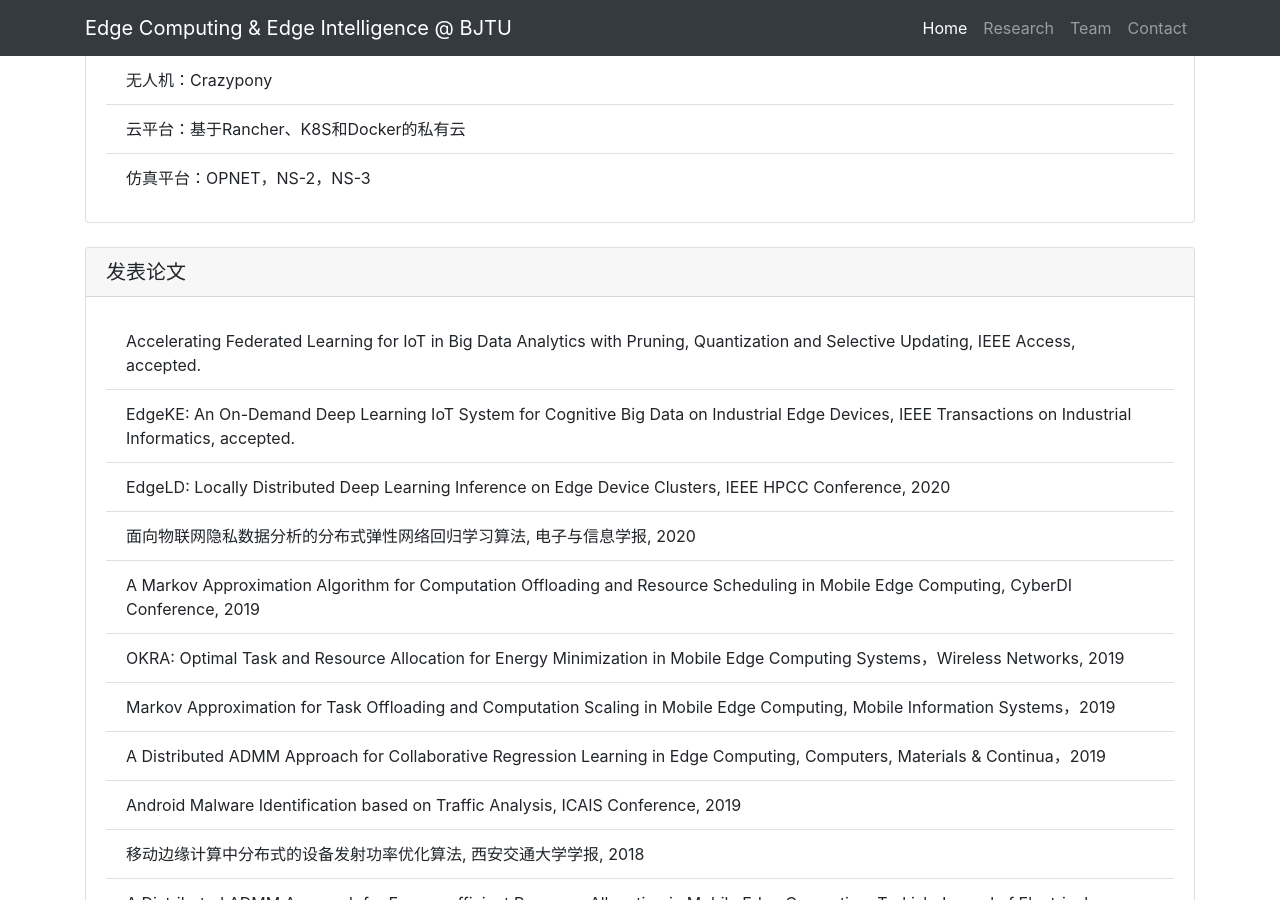
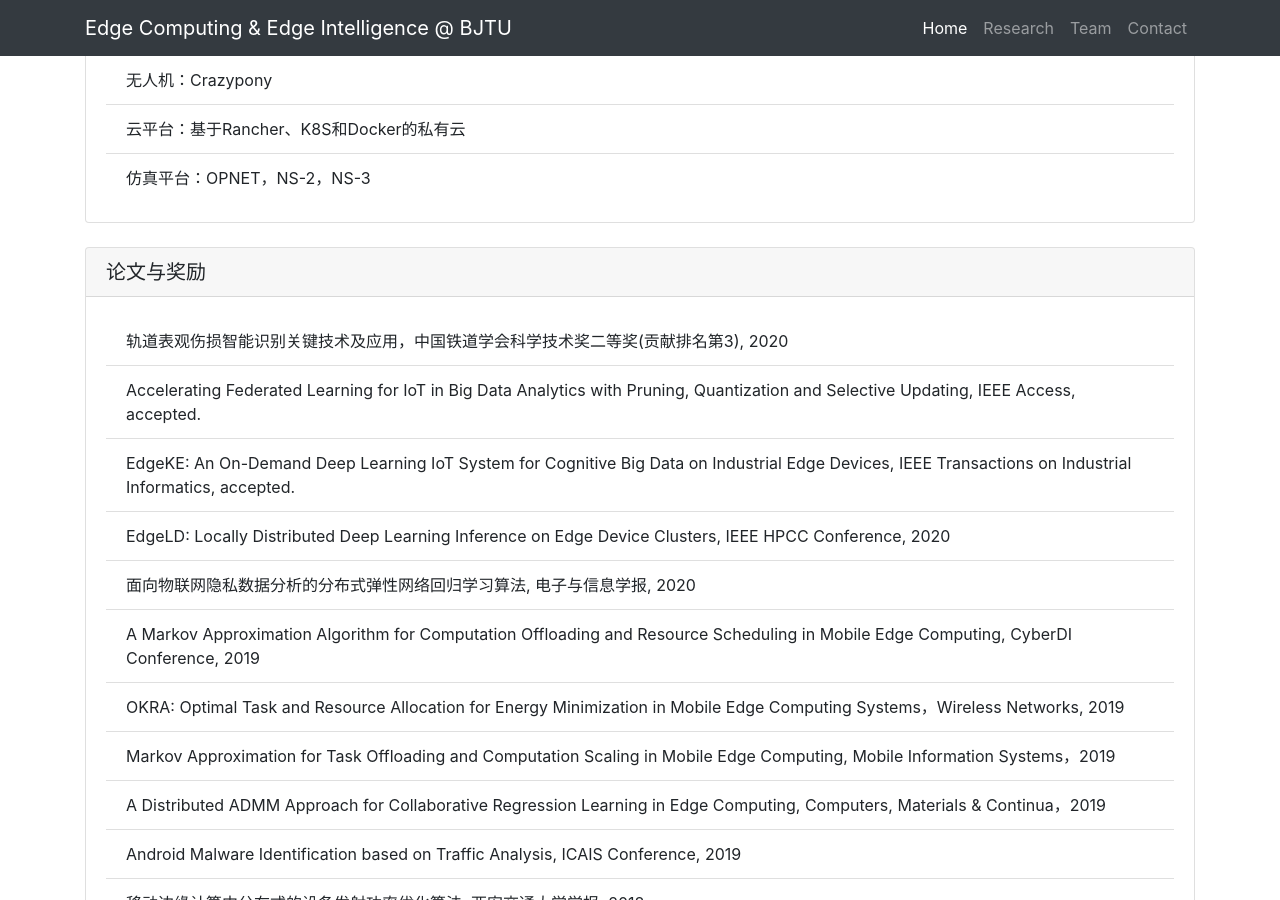
Before and after one commit to fangvv/Homepage, a Jekyll site: the page Edgecomp/index.html, which Jekyll copies as it is, in a window 1280 px wide and 900 px high, scrolled down 2255 px. Built offline with Jekyll 4.4.1, drawn with Linux system fonts in a browser that asks for light colours; comment, search, counter and statistics services are not loaded.

Commit message:
update prize info

```diff
--- a/Edgecomp/index.html
+++ b/Edgecomp/index.html
@@ -124,9 +124,10 @@
 <br>
 
 <div class="card">
-  <h5 class="card-header">发表论文</h5>
+  <h5 class="card-header">论文与奖励</h5>
   <div class="card-body">
     <ul class="list-group list-group-flush">
+      <li class="list-group-item">轨道表观伤损智能识别关键技术及应用，中国铁道学会科学技术奖二等奖(贡献排名第3), 2020</li>
       <li class="list-group-item">Accelerating Federated Learning for IoT in Big Data Analytics with Pruning, Quantization and Selective Updating, IEEE Access, accepted.</li>
       <li class="list-group-item">EdgeKE: An On-Demand Deep Learning IoT System for Cognitive Big Data on Industrial Edge Devices, IEEE Transactions on Industrial Informatics, accepted.</li>
       <li class="list-group-item">EdgeLD: Locally Distributed Deep Learning Inference on Edge Device Clusters, IEEE HPCC Conference, 2020</li>
```
